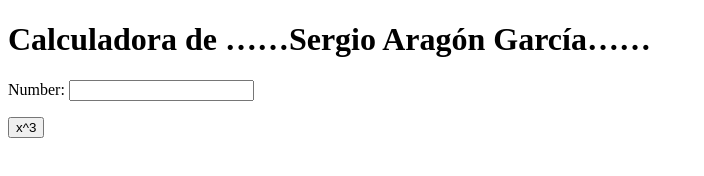
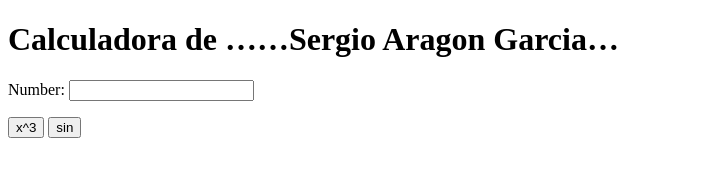
Before and after one commit to Agsergio04/my_calculator2, a plain HTML site: page index.html in a window 1280 px wide. Shown: the whole page, without its empty margins (0-704 px from the left). Drawn offline with Linux system fonts and the light colour scheme.

Commit message:
sin(x) button

```diff
--- a/index.html
+++ b/index.html
@@ -5,17 +5,22 @@
         <meta charset="utf-8">
     </head>
     <body>
-        <h1>Calculadora de ……Sergio Aragón García……</h1>
+        <h1>Calculadora de ……Sergio Aragon Garcia…</h1>
         Number:
         <input type="text" id="n1">
         <p>
             <button onclick="cube()"> x^3 </button>
+            <button onclick="sine()"> sin </button>
         </p>
         <script type="text/javascript">
             function cube() {
                 var num = document.getElementById("n1");
                 num.value = Math.pow(num.value, 3);
             }
+            function sine() {
+                var num = document.getElementById("n1");
+                num.value = Math.sin(num.value);
+            }
         </script>
     </body>
 </html>
```
